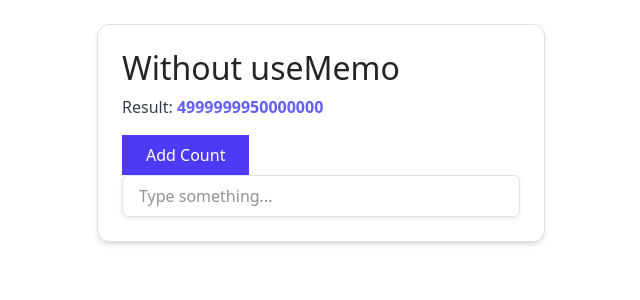
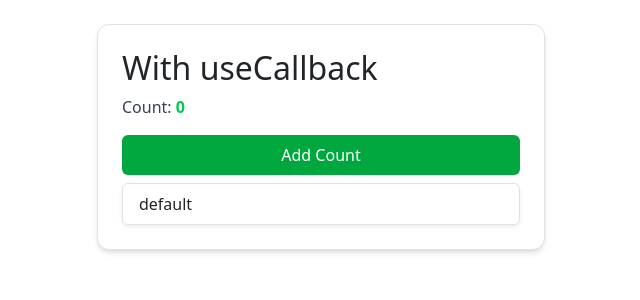
Before and after one commit to qasemB/new_react_education, a React (Vite) app: page / in a window 1280 px wide. Shown: the top 300 px of the page, without its empty margins (319-959 px from the left). Built offline with nearby package versions, Linux system fonts and the light colour scheme.

Commit message:
part-G06-useCallback

```diff
--- a/src/NormalComponent.jsx
+++ b/src/NormalComponent.jsx
@@ -1,33 +1,33 @@
-import { useMemo, useState } from "react";
+import { useCallback, useState } from "react";
 
-const NormalComponent = () => {
+const OptimizedComponent = () => {
   const [count, setCount] = useState(0);
-  const [text, setText] = useState("");
+  const [text, setText] = useState("default");
 
-  const heavyCalculation = useMemo(() => {
-    let total = 0;
-    for (let i = 0; i < 1e8; i++) {
-      total += i;
-    }
-    console.log("🔁 Heavy calculation is running...");
-    return total + count;
-  }, [count])
+  const handleAddCount = useCallback(() => {
+    console.log("🔄 Button clicked");
+    setCount((prev) => prev + 1);
+  }, []);
+
+  console.log("Component re-rendered");
 
   return (
     <div className="p-6 max-w-md mx-auto bg-white rounded-xl shadow-md space-y-4 my-4 border border-gray-200">
-      <h2 className="text-2xl font-bold text-indigo-600">Without useMemo</h2>
-      <p className="text-gray-700 font-medium">Result: <span className="text-indigo-500 font-bold">{heavyCalculation}</span></p>
-      <div className="space-y-3">
+      <h2 className="text-2xl font-bold text-green-600">With useCallback</h2>
+      <p className="text-gray-700 font-medium">
+        Count: <span className="text-green-500 font-bold">{count}</span>
+      </p>
+      <div className="flex gap-2 flex-col">
         <button
-          onClick={() => setCount((prev) => prev + 1)}
-          className="px-4 py-2 bg-indigo-600 text-white rounded-md hover:bg-indigo-700 transition duration-300 focus:outline-none focus:ring-2 focus:ring-indigo-500 focus:ring-opacity-50"
+          onClick={handleAddCount}
+          className="px-4 py-2 bg-green-600 text-white rounded hover:bg-green-700 transition duration-300 focus:outline-none focus:ring-2 focus:ring-green-500 focus:ring-opacity-50"
         >
           Add Count
         </button>
         <input
           value={text}
           onChange={(e) => setText(e.target.value)}
-          className="w-full px-3 py-2 border border-gray-300 rounded-md shadow-sm focus:outline-none focus:ring-indigo-500 focus:border-indigo-500"
+          className="w-full px-3 py-2 border border-gray-300 rounded-md shadow-sm focus:outline-none focus:ring-green-500 focus:border-green-500"
           placeholder="Type something..."
         />
       </div>
@@ -35,4 +35,4 @@ const NormalComponent = () => {
   );
 };
 
-export default NormalComponent;
+export default OptimizedComponent;
```
